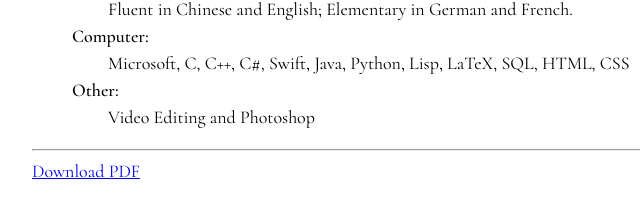
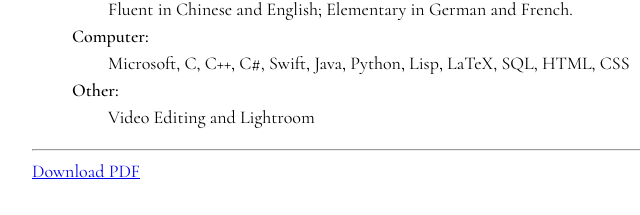
Before and after one commit to tinghe-c/tinghe-c.github.io, a plain HTML site: page index.html in a window 1280 px wide. Shown: the part 1310-1525 px from the top of the page, 113-753 px from the left. Drawn offline with Linux system fonts and the light colour scheme; a web font is replaced by a local one.

Commit message:
Update index.html

```diff
--- a/index.html
+++ b/index.html
@@ -100,7 +100,7 @@
       <li class="a">Computer:<br>
          Microsoft, C, C++, C#, Swift, Java, Python, Lisp, LaTeX, SQL, HTML, CSS</li>
       <li class="a">Other:<br>
-         Video Editing and Photoshop</li>
+         Video Editing and Lightroom</li>
    </ul>
 
    <p>
```
